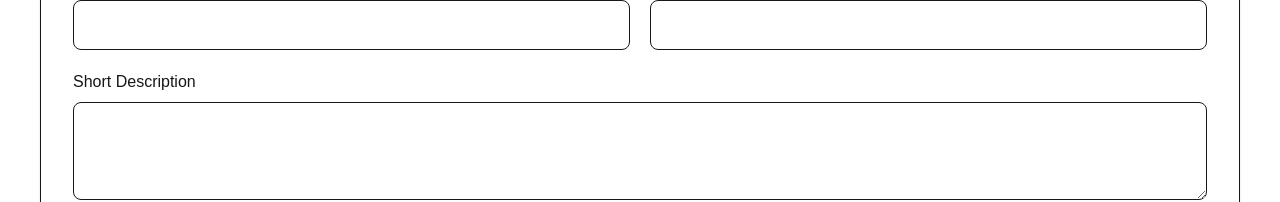
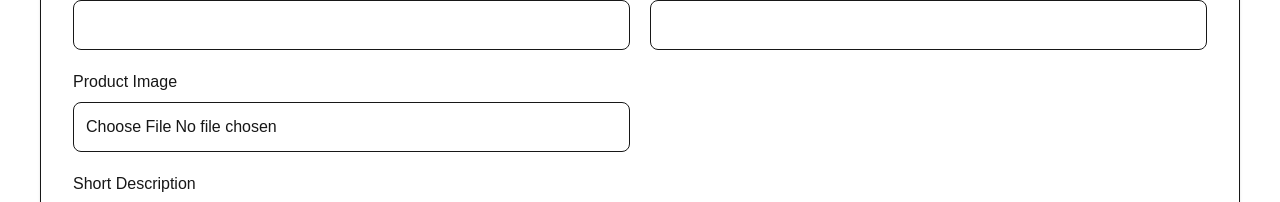
Before and after one commit to invite1earn2/kamyab-hub, a Next.js app: page /company-products in a window 1280 px wide. Both pictures are taken after a click on the button "+ Add Product". Shown: the part 558-760 px from the top of the page. Built offline with nearby package versions, Linux system fonts and the light colour scheme; no server answers; the database is empty.

Commit message:
Add product image picker and preview

```diff
--- a/src/app/company-products/page.js
+++ b/src/app/company-products/page.js
@@ -11,6 +11,9 @@ const [loading,setLoading]=useState(true);
 
 const [editingProduct,setEditingProduct]=
 useState(null);
+const [selectedImage, setSelectedImage] = useState(null);
+
+const [previewImage, setPreviewImage] = useState("");
 
 useEffect(()=>{
 
@@ -450,6 +453,54 @@ className="w-full border rounded-lg p-3"
 
 </div>
 
+<div>
+
+<label className="block mb-2 font-medium">
+
+Product Image
+
+</label>
+
+<input
+type="file"
+accept="image/*"
+onChange={(e)=>{
+
+const file=e.target.files[0];
+
+if(!file)return;
+
+setSelectedImage(file);
+
+setPreviewImage(URL.createObjectURL(file));
+
+}}
+className="w-full border rounded-lg p-3"
+/>
+
+</div>
+
+{
+previewImage && (
+
+<div>
+
+<label className="block mb-2 font-medium">
+
+Preview
+
+</label>
+
+<img
+src={previewImage}
+alt="Preview"
+className="h-40 w-40 rounded-xl border object-cover"
+/>
+
+</div>
+
+)
+}
 <div className="md:col-span-2">
 
 <label className="block mb-2 font-medium">
```
